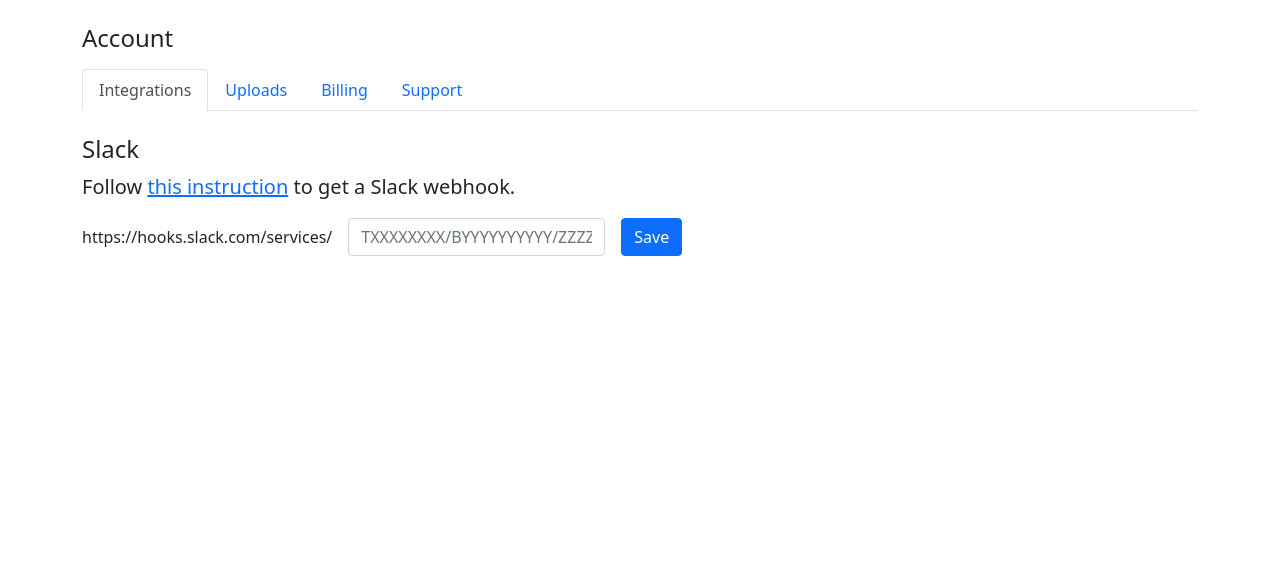
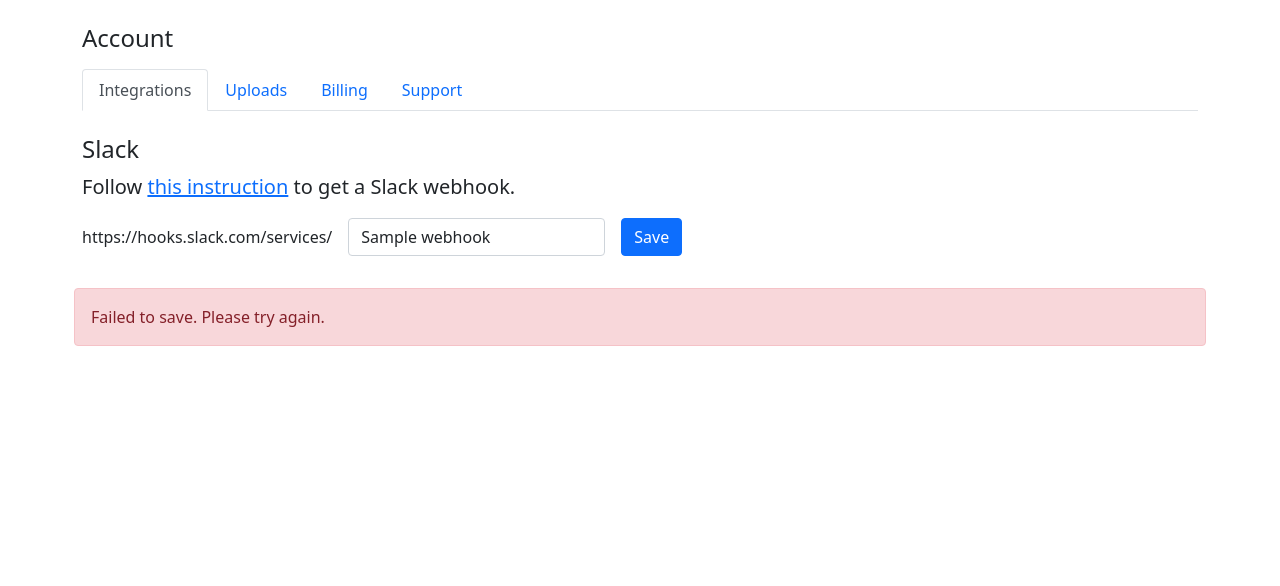
Before and after one commit to QAInsights/perfGPT, a Flask app: template templates/account.html in a window 1280 px wide. Shown: the part 56-642 px from the top of the page. Run offline with Flask 2, Linux system fonts and the light colour scheme; the template is opened without the code that fills it: most values are stand-ins (such as "Sample title", 1, 10 or a date in 2020); some libraries are stand-ins or nearby versions.

Commit message:
Add: Slack int
Signed-off-by: NaveenKumar Namachivayam ⚡ <catch.nkn@gmail.com>

```diff
--- a/application.py
+++ b/application.py
@@ -56,7 +56,9 @@
                           aws_secret_access_key=os.environ['AWS_DYNAMODB_SECRET'],
                           aws_access_key_id=os.environ['AWS_DYNAMODB_KEY'],
                           region_name=constants.AWS_DEFAULT_REGION)
+
 table = dynamodb.Table(constants.dynamodb_table)
+settings_table = dynamodb.Table("perfgpt_dev_settings")
 
 # Images
 IMAGES_FOLDER = os.path.join('static', 'images')
@@ -65,10 +67,36 @@
 invalid_image = os.path.join(application.config['UPLOAD_FOLDER'], 'robot-found-a-invalid-page.png')
 
 
+def log_settings_db(username, slack_webhook=None):
+    """
+
+    :param username:
+    :param slack_webhook:
+    :return:
+    """
+    try:
+        db_response = settings_table.put_item(
+            Item={
+                "username": username,
+                "slack_webhook": slack_webhook
+            }
+        )
+        db_status = "fail"
+        if (db_response['ResponseMetadata']['HTTPStatusCode']) == 200:
+            db_status = "success"
+            return db_status
+        else:
+            return db_status
+
+    except ClientError as e:
+        print(e)
+
+
 def log_db(username, openai_id=None, openai_prompt_tokens=None, openai_completion_tokens=None, openai_total_tokens=None,
            openai_created=None, slack_webhook=None):
     """
 
+    :param slack_webhook:
     :param username:
     :param openai_id:
     :param openai_prompt_tokens:
@@ -253,9 +281,13 @@
     try:
         username = check_authorized_status()['username']
         get_analysis(username)
+        webhook = get_webhook()
     except Exception as e:
         print(e)
-    return render_template("account.html", auth=check_authorized_status(), version=version.__version__)
+    return render_template("account.html",
+                           webhook=webhook,
+                           settings_saved=None,
+                           auth=check_authorized_status(), version=version.__version__)
 
 
 def beautify_response(text):
@@ -273,6 +305,38 @@
         offset += 29  # number of chars added by the <span> tags
 
     return text
+
+
+def get_username():
+    username = None
+    try:
+        if not github.authorized:
+            return redirect(url_for("github.login"))
+        resp = github.get("/user")
+        username = resp.json()["login"]
+        return username
+    except Exception as e:
+        print(e)
+        return username
+
+
+def get_webhook():
+    """
+
+    :return:
+    """
+    try:
+        if not github.authorized:
+            return redirect(url_for("github.login"))
+
+        response = settings_table.query(KeyConditionExpression=Key('username').eq(get_username()))
+        if response['Items'][0]['slack_webhook']:
+            return response['Items'][0]['slack_webhook']
+        else:
+            return None
+        print(response)
+    except Exception as e:
+        print(e)
 
 
 @application.route('/analyze', methods=['POST'])
@@ -294,7 +358,6 @@
         resp = github.get("/user")
         username = resp.json()["login"]
         upload_count = get_upload_count(check_authorized_status()['username']) - 1
-        print("Upload count " + str(upload_count))
         try:
             openai.api_key = os.environ['OPENAI_API_KEY']
         except KeyError:
@@ -356,6 +419,10 @@
                         response = beautify_response(response['choices'][0]['text'])
 
                         responses[title] = response
+
+                        # Send Slack Notifications
+                        # send_slack_notifications(msg=response, webhook="test")
+
                     return render_template("analysis_response.html", response=responses, username=username,
                                            auth=check_authorized_status(),
                                            upload_count=upload_count,
@@ -374,20 +441,26 @@
 
 
 def save_webhook_url(integration_type=None, webhook_url=None):
-    print(integration_type + webhook_url)
-    if github.authorized:
-        resp = github.get("/user")
-        username = resp.json()["login"]
-        log_db(username=username, slack_webhook=webhook_url)
-    pass
+    if not github.authorized:
+        return redirect(url_for("github.login"))
+    else:
+        return log_settings_db(username=get_username(), slack_webhook=webhook_url)
 
 
 @application.route('/saveslack', methods=['POST'])
 def save_slack_key():
     if github.authorized:
-        print(request.form['slack_webhook'])
-        save_webhook_url(integration_type="slack", webhook_url=request.form['slack_webhook'])
-    return render_template("account.html", auth=check_authorized_status(), version=version.__version__)
+        settings_saved = save_webhook_url(integration_type="slack", webhook_url=request.form['slack_webhook'])
+        if settings_saved == "success":
+            return render_template("account.html",
+                                   settings_saved="Saved",
+                                   auth=check_authorized_status(),
+                                   version=version.__version__)
+        else:
+            return render_template("account.html",
+                                   settings_saved="Failed",
+                                   auth=check_authorized_status(),
+                                   version=version.__version__)
 
 
 if __name__ == '__main__':
--- a/integrations/slack/slack.py
+++ b/integrations/slack/slack.py
@@ -1,7 +1,7 @@
 import requests
 
 
-def send_slack_notifications(msg):
+def send_slack_notifications(msg, webhook):
     headers = {
         'Content-type': 'application/json',
     }
@@ -11,7 +11,7 @@
     }
 
     response = requests.post(
-        'https://hooks.slack.com/services/{{test}}',
+        f'https://hooks.slack.com/services/{webhook}',
         headers=headers,
         json=json_data,
     )
--- a/templates/account.html
+++ b/templates/account.html
@@ -21,18 +21,26 @@
   <div class="tab-pane fade show active" id="home-tab-pane" role="tabpanel" aria-labelledby="home-tab" tabindex="0">
       <br>
       <h4>Slack</h4>
-      <p class="lead">Follow <a href="https://api.slack.com/tutorials/tracks/getting-a-token">this instruction</a> to get a Slack webhook.</p>
-
+      <p class="lead">Follow <a href="https://api.slack.com/messaging/webhooks">this instruction</a> to get a Slack webhook.</p>
       <form class="row g-3" action="/saveslack" method="post">
           <div class="col-auto">
               <label readonly class="form-control-plaintext">https://hooks.slack.com/services/</label>
           </div>
       <div class="col-auto">
-        <input type="text" class="form-control" name="slack_webhook" placeholder="TXXXXXXXX/BYYYYYYYYYY/ZZZZZZZZZZZZZZZZZZZZZZZZ">
+        <input type="text" class="form-control" name="slack_webhook" pattern="^.{9}\/.{11}\/.{24}$"
+               title="Invalid webhook format"
+               placeholder="TXXXXXXXX/BYYYYYYYYYY/ZZZZZZZZZZZZZZZZZZZZZZZZ" value="{{ webhook }}">
       </div>
       <div class="col-auto">
         <input type="submit" class="btn btn-primary mb-3" value="Save">
       </div>
+          {% if settings_saved == "Saved" %}
+            <div class="alert alert-success" role="alert">Saved successfully.</div>
+          {% elif settings_saved == none %}
+              <div></div>
+          {% else %}
+            <div class="alert alert-danger" role="alert">Failed to save. Please try again.</div>
+          {% endif %}
     </form>
 
   </div>
```
